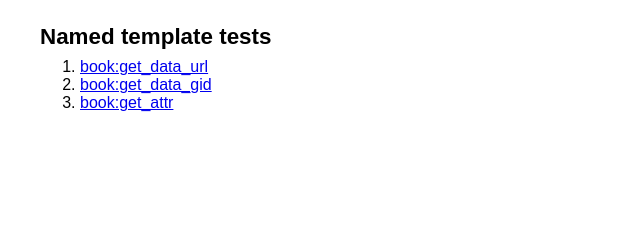
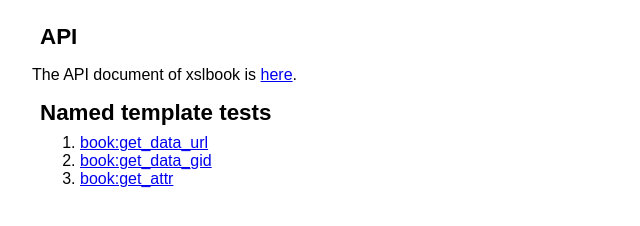
Before and after one commit to xslet/xslbook, a plain HTML site: page docs/index.html in a window 1280 px wide. Shown: the part 72-298 px from the top of the page, without its empty margins (0-640 px from the left). Drawn offline with Linux system fonts and the light colour scheme.

Commit message:
Doc: Added a link to API doc in docs/index.html

```diff
--- a/docs/index.html
+++ b/docs/index.html
@@ -11,6 +11,11 @@
   <h1>Tests of @xslet/xslbook</h1>
 
   <section>
+   <h2>API</h2>
+   <p>The API document of xslbook is <a href="./api/xslbook.xml">here</a>.</p>
+  </section>
+
+  <section>
    <h2>Named template tests</h2>
    <ol>
     <li><a href="test/unit/get_data_url.test.xml">book:get_data_url</a></li>
```
